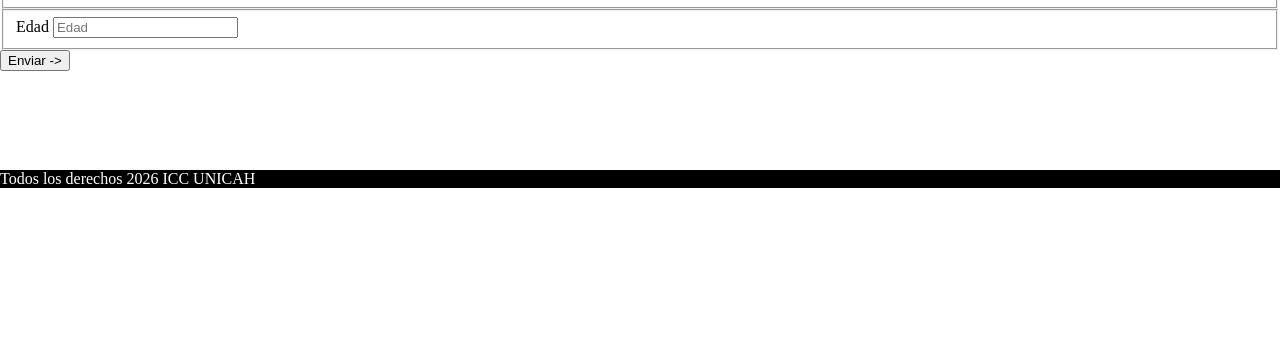
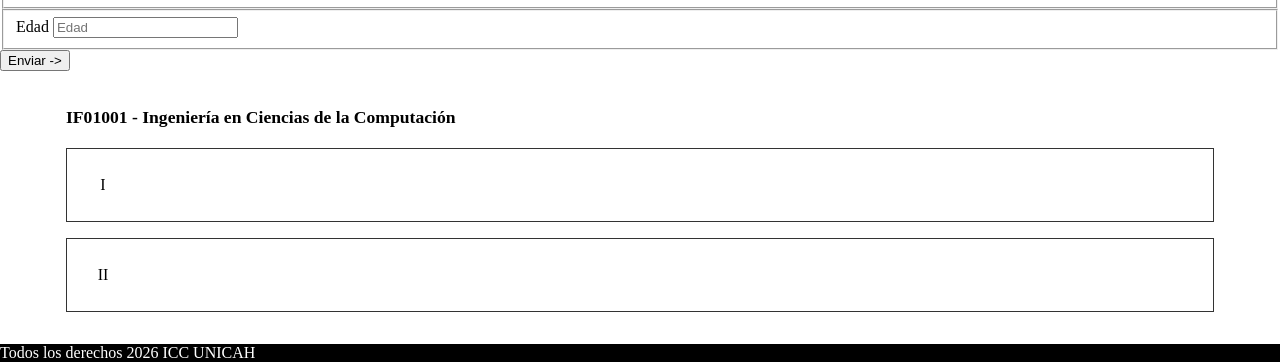
Before and after one commit to obetancourthunicah/pw1_202601, a plain HTML site: page landingpage.html in a window 1280 px wide. Shown: the part 612-974 px from the top of the page. Before the commit the page ends 800 px from the top, so only its background shows below. Drawn offline with Linux system fonts and the light colour scheme.

Commit message:
chore: plan de estudio

```diff
--- /dev/null
+++ b/javascript/planestudio.js
@@ -0,0 +1,119 @@
+const planICC = {
+    "codigo": "IF01001",
+    "carrera": "Ingeniería en Ciencias de la Computación",
+    "bloques": [
+        {
+            "bloque": "I",
+            "asignaturas": [
+                {
+                    "codigo": "MT101",
+                    "nombre": "Matemáticas",
+                    "creditos": 4,
+                    "requisitos": []
+                },
+                {
+                    "codigo": "ES101",
+                    "nombre": "Español",
+                    "creditos": 3,
+                    "requisitos": []
+                },
+                {
+                    "codigo": "SC101",
+                    "nombre": "Sociología",
+                    "creditos": 3,
+                    "requisitos": []
+                },
+                {
+                    "codigo": "FI101",
+                    "nombre": "Filosofía",
+                    "creditos": 3,
+                    "requisitos": []
+                },
+                {
+                    "codigo": "IF112",
+                    "nombre": "Introducción a CC",
+                    "creditos": 3,
+                    "requisitos": []
+                },
+            ]
+        },
+        {
+            "bloque": "II",
+            "asignaturas": [
+                {
+                    "codigo": "ES201",
+                    "nombre": "Expresión Oral y Escrita",
+                    "creditos": 3,
+                    "requisitos": ["ES101"]
+                },
+                {
+                    "codigo": "MT201",
+                    "nombre": "Pre cálculo",
+                    "creditos": 4,
+                    "requisitos": ["MT101"]
+                },
+                {
+                    "codigo": "IF200",
+                    "nombre": "Fundamentos y Lógica de Programación",
+                    "creditos": 4,
+                    "requisitos": ["IF112"]
+                },
+                {
+                    "codigo": "HS101",
+                    "nombre": "Historia de Honduras",
+                    "creditos": 3,
+                    "requisitos": []
+                },
+                {
+                    "codigo": "CR201",
+                    "nombre": "El Hombre Frente a la Vida",
+                    "creditos": 3,
+                    "requisitos": []
+                },
+            ]
+        },
+    ],
+
+};
+
+document.addEventListener("DOMContentLoaded", () => {
+    const flujoGrama = new FlujoGrama("planflujo", planICC);
+    flujoGrama.GenerateUX();
+});
+
+class FlujoGrama {
+    constructor(rootId, plan) {
+        this.plan = plan;
+        this.root = document.getElementById(rootId);
+        this.root.classList.add("plan");
+    }
+    GenerateUX() {
+        this.createHeader();
+        this.createBloques();
+    }
+
+    createHeader() {
+        let header = document.createElement("H2");
+        header.classList.add("plan_header");
+        header.innerText = `${this.plan.codigo} - ${this.plan.carrera}`;
+        this.root.appendChild(header);
+    }
+    createBloques() {
+
+        this.plan.bloques.forEach((blq) => {
+            let bloque = document.createElement("SECTION");
+            bloque.classList.add("plan_bloque");
+            let bloqueIndice = document.createElement("DIV");
+            let bloqueAsignaturas = document.createElement("DIV");
+
+            bloqueIndice.classList.add("plan_bloque_idx");
+            bloqueAsignaturas.classList.add("plan_bloque_asig");
+
+            bloqueIndice.innerText = blq.bloque;
+
+            bloque.appendChild(bloqueIndice);
+            bloque.appendChild(bloqueAsignaturas);
+            this.root.appendChild(bloque);
+        });
+    }
+}
--- a/landingpage.html
+++ b/landingpage.html
@@ -8,6 +8,7 @@
     <link rel="stylesheet" href="styles/landing.css" />
     <script src="javascript/landing.js"></script>
     <script src="javascript/validador.js"></script>
+    <script src="javascript/planestudio.js"></script>
 </head>
 
 <body>
@@ -102,6 +103,7 @@
                 </div>
             </form>
         </section>
+        <section id="planflujo"></section>
     </main>
     <footer>
         Todos los derechos 2026 ICC UNICAH
--- a/styles/landing.css
+++ b/styles/landing.css
@@ -112,3 +112,44 @@ footer {
     color: #760000;
     font-size: 0.75rem;
 }
+
+/* CSS para el plan de estudio*/
+
+.plan {
+    padding:1rem;
+    max-width:1180px;
+    margin: 1rem auto;
+    display:flex;
+    flex-direction: column;
+    gap:1rem;
+}
+
+.plan_header {
+    font-size: 1.1rem;
+    font-weight: bold;
+    margin: 0.25rem 0rem;
+}
+.plan_bloque {
+    display: flex;
+    flex-direction: row;
+    align-items: center;
+    flex:1;
+    border: solid #333 1px;
+}
+.plan_bloque_idx {
+    width: 72px;
+    display: flex;
+    justify-content: center;
+    align-items: center;
+}
+.plan_bloque_asig {
+    flex:1;
+    display: flex;
+    flex-direction: row;
+    gap:0.5rem;
+    flex-wrap: wrap;
+    align-items: center;
+    justify-content: start;
+    padding:0.5rem;
+    min-height: 72px;
+}
```
